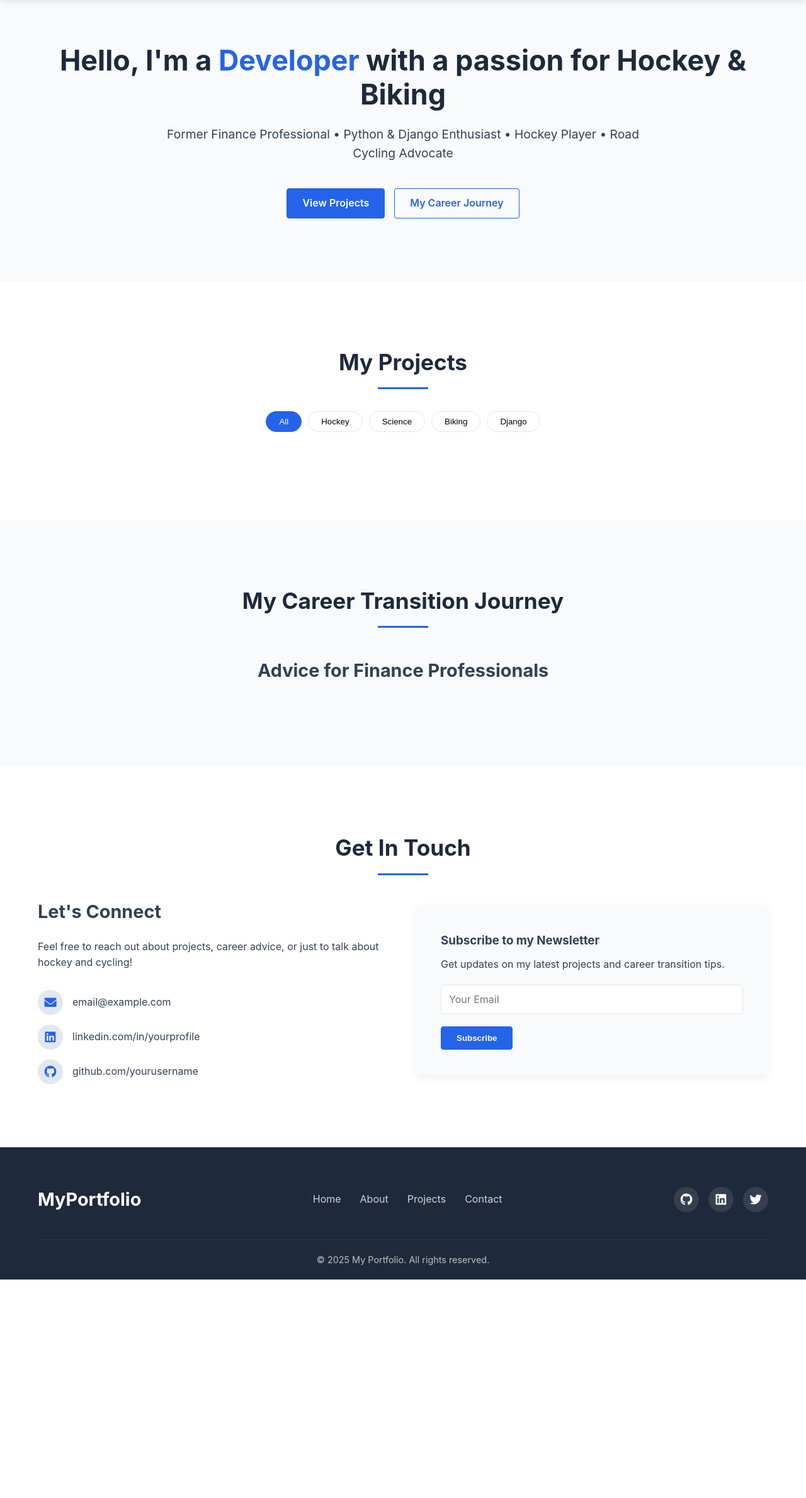
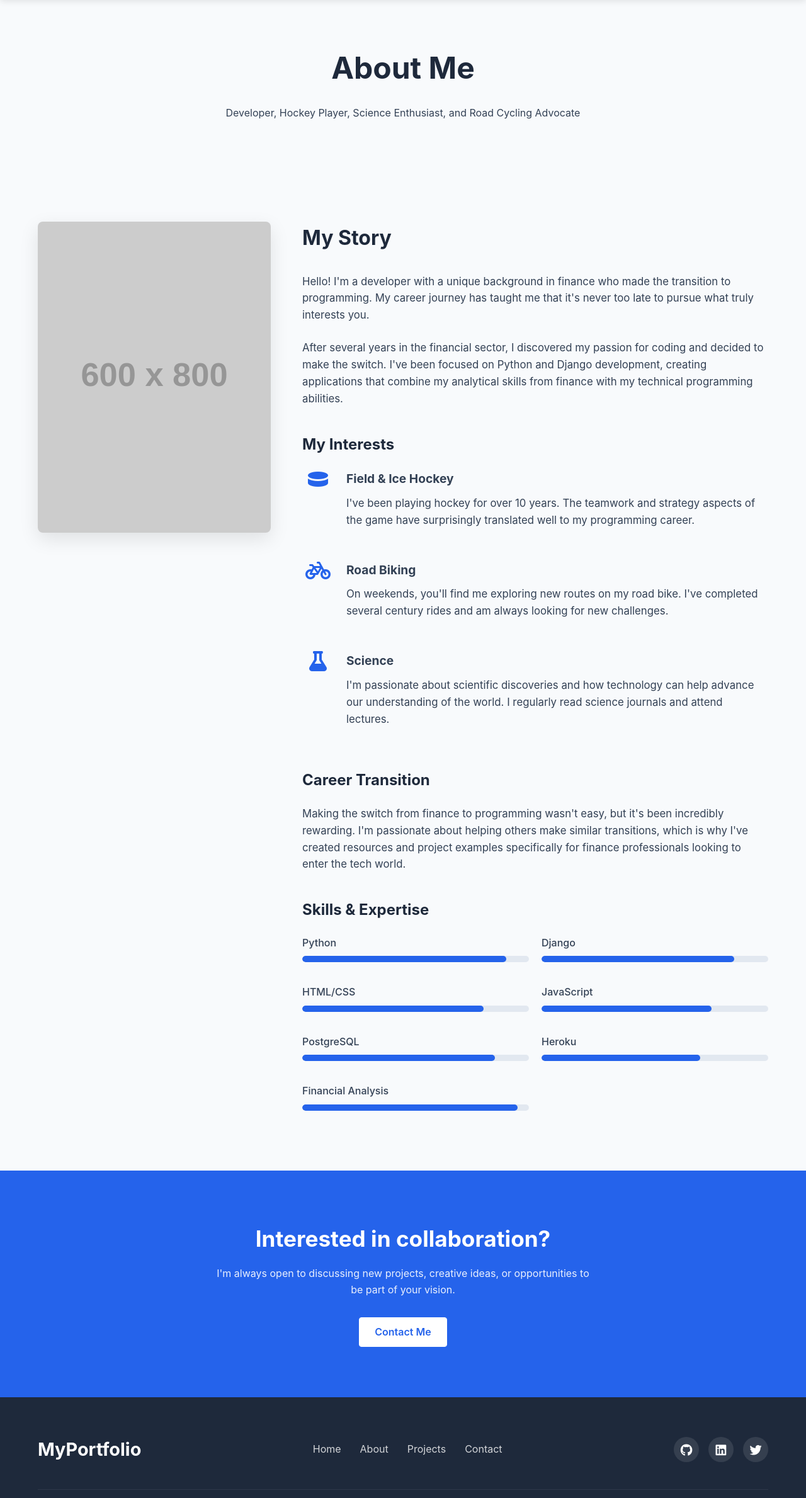
Before and after one commit to Jarmo2/website_django, a Django app: page /about/ in a window 1280 px wide. Shown: the part 90-2469 px from the top of the page at 63% size. Before the commit the page ends 2122 px from the top, so only its background shows below. Run offline with Django 5.2, Linux system fonts and the light colour scheme; grey boxes labelled with a size stand in for pictures from a placeholder-image service; data that the repository does not hold is empty; some libraries are stand-ins or nearby versions.

Commit message:
fixing links within website

```diff
--- a/src/portfolio_ws/career_break_journey/urls.py
+++ b/src/portfolio_ws/career_break_journey/urls.py
@@ -20,5 +20,4 @@ from django.urls import include, path
 urlpatterns = [
     path('admin/', admin.site.urls),
     path('', include('personal_website.urls')),
-    path('about/', include('personal_website.urls'))
 ]
--- a/src/portfolio_ws/personal_website/templates/personal_website/about_extension.html
+++ b/src/portfolio_ws/personal_website/templates/personal_website/about_extension.html
@@ -96,7 +96,7 @@
     <div class="container">
         <h2>Interested in collaboration?</h2>
         <p>I'm always open to discussing new projects, creative ideas, or opportunities to be part of your vision.</p>
-        <a href="{% url 'home' %}#contact" class="btn btn-primary">Contact Me</a>
+        <a href="{% url 'personal_website:home' %}#contact" class="btn btn-primary">Contact Me</a>
     </div>
 </section>
 {% endblock %}
--- a/src/portfolio_ws/personal_website/templates/personal_website/base.html
+++ b/src/portfolio_ws/personal_website/templates/personal_website/base.html
@@ -13,16 +13,16 @@
         <nav class="navbar">
             <div class="container">
                 <div class="logo">
-                    <a href="{% url 'home' %}">
+                    <a href="{% url 'personal_website:home' %}">
                         <img src="{% static 'personal_website/images/logo.png' %}" alt="Logo" class="logo-img">
                     </a>
                 </div>
                 <div class="nav-links">
-                    <a href="{% url 'home' %}" {% if request.path == '/' %}class="active"{% endif %}>Home</a>
-                    <a href="{% url 'about' %}" {% if request.path == '/about/' %}class="active"{% endif %}>About Me</a>
-                    <a href="{% url 'home' %}#projects">Projects</a>
-                    <a href="{% url 'home' %}#career-transition">Career Transition</a>
-                    <a href="{% url 'home' %}#contact">Contact</a>
+                    <a href="{% url 'personal_website:home' %}" {% if request.path == '/' %}class="active"{% endif %}>Home</a>
+                    <a href="{% url 'personal_website:about' %}" {% if request.path == '/about/' %}class="active"{% endif %}>About Me</a>
+                    <a href="{% url 'personal_website:home' %}#projects">Projects</a>
+                    <a href="{% url 'personal_website:home' %}#career-transition">Career Transition</a>
+                    <a href="{% url 'personal_website:home' %}#contact">Contact</a>
                 </div>
                 <div class="mobile-menu-btn">
                     <i class="fas fa-bars"></i>
@@ -154,13 +154,13 @@
         <div class="container">
             <div class="footer-content">
                 <div class="footer-logo">
-                    <a href="{% url 'home' %}">MyPortfolio</a>
+                    <a href="{% url 'personal_website:home' %}">MyPortfolio</a>
                 </div>
                 <div class="footer-links">
-                    <a href="{% url 'home' %}">Home</a>
-                    <a href="{% url 'about' %}">About</a>
-                    <a href="{% url 'home' %}#projects">Projects</a>
-                    <a href="{% url 'home' %}#contact">Contact</a>
+                    <a href="{% url 'personal_website:home' %}">Home</a>
+                    <a href="{% url 'personal_website:about' %}">About</a>
+                    <a href="{% url 'personal_website:home' %}#projects">Projects</a>
+                    <a href="{% url 'personal_website:home' %}#contact">Contact</a>
                 </div>
                 <div class="social-links">
                     <a href="#"><i class="fab fa-github"></i></a>
--- a/src/portfolio_ws/personal_website/urls.py
+++ b/src/portfolio_ws/personal_website/urls.py
@@ -1,8 +1,9 @@
 from django.contrib import admin
-from django.urls import include, path
+from django.urls import path
 from personal_website import views
 
+app_name = "personal_website"
 urlpatterns = [
     path('', views.start_page, name="home"),
-    path('about', views.about_page, name='about')
+    path('about/', views.about_page, name='about'),
     ]
```
